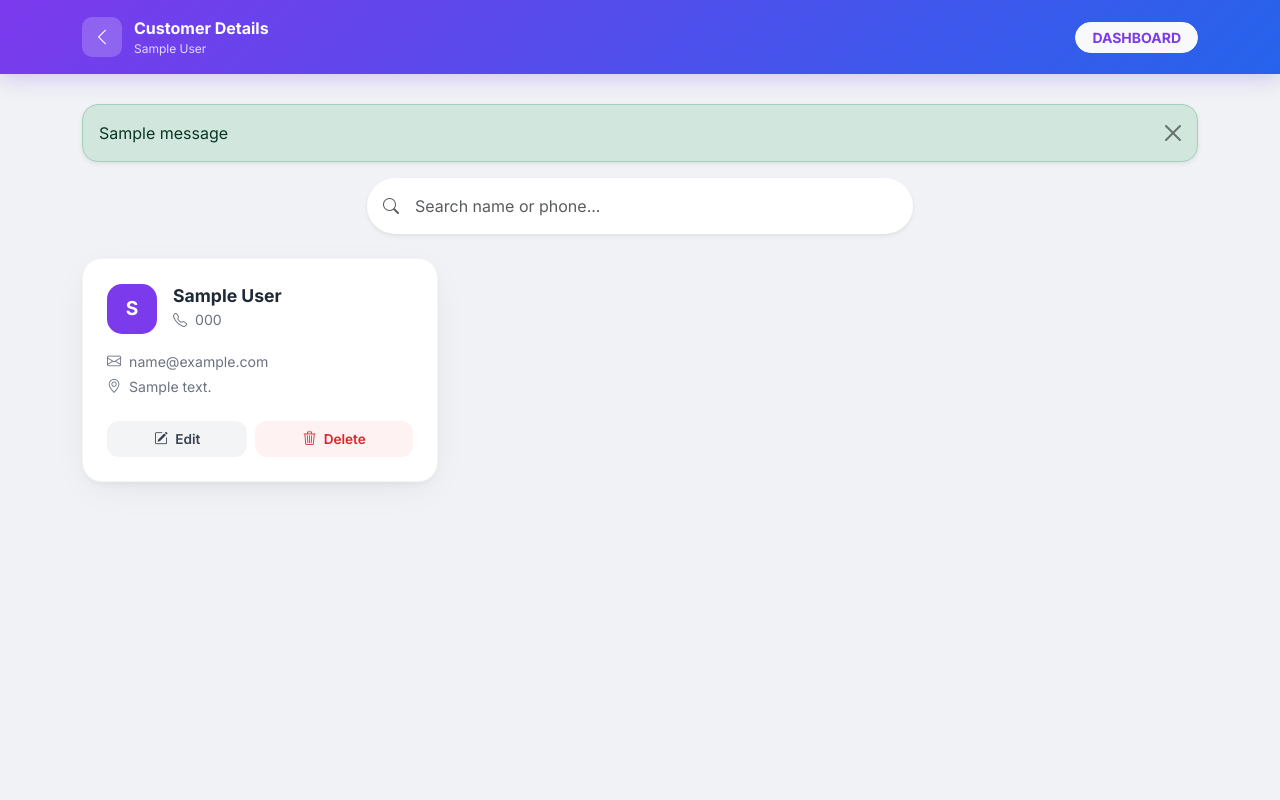
After one commit to Tejas132005/Ledger_Book, a Django app: page /customers/list/ in a window 1280 px wide. The commit adds this page. Run offline with Django 4.2, Linux system fonts and the light colour scheme; a user stored in the database is signed in; tables that the repository leaves empty hold one stand-in row (values such as "Sample post"); one stand-in notice (Sample message) is shown.

Commit message:
Added customer details, edit, delete options, handled souble entry

```diff
--- a/customers/urls.py
+++ b/customers/urls.py
@@ -1,8 +1,14 @@
 from django.urls import path
-from .views import CustomerRegisterView, CustomerLoginView, GeneratePDFView
+from .views import (
+    CustomerRegisterView, CustomerLoginView, GeneratePDFView,
+    CustomerListView, CustomerUpdateView, CustomerDeleteView
+)
 
 urlpatterns = [
+    path('list/', CustomerListView.as_view(), name='customer_list'),
     path('register/', CustomerRegisterView.as_view(), name='customer_register'),
+    path('edit/<int:pk>/', CustomerUpdateView.as_view(), name='customer_edit'),
+    path('delete/<int:pk>/', CustomerDeleteView.as_view(), name='customer_delete'),
     path('login/', CustomerLoginView.as_view(), name='customer_login'),
     path('download-pdf/<int:customer_id>/', GeneratePDFView.as_view(), name='download_pdf'),
 ]
--- a/customers/views.py
+++ b/customers/views.py
@@ -2,8 +2,9 @@ from django.shortcuts import render, redirect, get_object_or_404
 from django.db.models import Q, functions
 from django.views import View
 from django.contrib import messages
-from django.http import HttpResponse
+from django.http import HttpResponse, JsonResponse
 from django.utils import timezone
+from django.urls import reverse_lazy
 from .models import Customer
 from transactions.models import Transaction
 import io
@@ -197,3 +198,59 @@ class GeneratePDFView(View):
         response = HttpResponse(buffer, content_type='application/pdf')
         response['Content-Disposition'] = f'attachment; filename="{customer.name}_ledger.pdf"'
         return response
+
+
+class CustomerListView(View):
+    def get(self, request):
+        if not request.user.is_authenticated:
+            return redirect('login')
+
+        search_query = request.GET.get('search', '').strip()
+        customers = Customer.objects.filter(user=request.user).order_by(functions.Lower('name'))
+
+        if search_query:
+            customers = customers.filter(
+                Q(name__icontains=search_query) | Q(phone_number__icontains=search_query)
+            )
+
+        return render(request, 'customers/customer_list.html', {
+            'customers': customers,
+            'search_query': search_query
+        })
+
+
+class CustomerUpdateView(View):
+    def post(self, request, pk):
+        if not request.user.is_authenticated:
+            return redirect('login')
+
+        customer = get_object_or_404(Customer, pk=pk, user=request.user)
+        customer.name = request.POST.get('name', '').strip()
+        customer.phone_number = request.POST.get('phone', '').strip()
+        customer.email = request.POST.get('email', '').strip()
+        customer.address = request.POST.get('address', '').strip()
+
+        if not customer.name or not customer.phone_number:
+            messages.error(request, "Name and Phone number are required.")
+            return redirect('customer_list')
+
+        # Check if phone number is already used by another customer for this user
+        if Customer.objects.filter(user=request.user, phone_number=customer.phone_number).exclude(pk=pk).exists():
+            messages.error(request, "A customer with this phone number already exists.")
+            return redirect('customer_list')
+
+        customer.save()
+        messages.success(request, f"Customer '{customer.name}' updated successfully!")
+        return redirect('customer_list')
+
+
+class CustomerDeleteView(View):
+    def post(self, request, pk):
+        if not request.user.is_authenticated:
+            return redirect('login')
+
+        customer = get_object_or_404(Customer, pk=pk, user=request.user)
+        customer_name = customer.name
+        customer.delete()
+        messages.warning(request, f"Customer '{customer_name}' and all related transactions have been deleted.")
+        return redirect('customer_list')
--- /dev/null
+++ b/templates/customers/customer_list.html
@@ -0,0 +1,289 @@
+<!DOCTYPE html>
+<html lang="en">
+<head>
+    <meta charset="UTF-8">
+    <meta name="viewport" content="width=device-width, initial-scale=1.0">
+    <title>Customer Details — {{ user.business_name }} | Loan Ledger</title>
+    <link href="https://cdn.jsdelivr.net/npm/bootstrap@5.3.2/dist/css/bootstrap.min.css" rel="stylesheet">
+    <link href="https://cdn.jsdelivr.net/npm/bootstrap-icons@1.11.3/font/bootstrap-icons.css" rel="stylesheet">
+    <link href="https://fonts.googleapis.com/css2?family=Inter:wght@300;400;500;600;700;800&display=swap" rel="stylesheet">
+    <style>
+        :root {
+            --violet: #7c3aed;
+            --violet-dark: #5b21b6;
+            --blue: #2563eb;
+            --blue-dark: #1e3a8a;
+            --bg: #f0f2f5;
+            --card-shadow: 0 4px 6px -1px rgba(0,0,0,0.04), 0 10px 40px -10px rgba(0,0,0,0.08);
+        }
+        body {
+            font-family: 'Inter', sans-serif;
+            background: var(--bg);
+            min-height: 100vh;
+        }
+        .top-nav {
+            background: linear-gradient(135deg, var(--violet) 0%, var(--blue) 100%);
+            padding: 16px 0;
+            box-shadow: 0 4px 20px rgba(124,58,237,0.25);
+            margin-bottom: 30px;
+        }
+        .nav-brand {
+            display: flex;
+            align-items: center;
+            gap: 12px;
+            text-decoration: none;
+            color: white;
+        }
+        .nav-logo {
+            width: 40px;
+            height: 40px;
+            background: rgba(255,255,255,0.2);
+            backdrop-filter: blur(10px);
+            border-radius: 10px;
+            display: flex;
+            align-items: center;
+            justify-content: center;
+            font-size: 18px;
+        }
+        .customer-card {
+            background: white;
+            border-radius: 20px;
+            box-shadow: var(--card-shadow);
+            border: 1px solid rgba(0,0,0,0.04);
+            padding: 24px;
+            margin-bottom: 20px;
+            transition: transform 0.2s;
+        }
+        .customer-card:hover {
+            transform: translateY(-3px);
+        }
+        .cust-avatar {
+            width: 50px;
+            height: 50px;
+            border-radius: 15px;
+            background: var(--violet);
+            color: white;
+            display: flex;
+            align-items: center;
+            justify-content: center;
+            font-weight: 700;
+            font-size: 1.2rem;
+        }
+        .cust-name {
+            font-weight: 700;
+            font-size: 1.1rem;
+            color: #1f2937;
+        }
+        .cust-info {
+            font-size: 0.88rem;
+            color: #6b7280;
+            margin-bottom: 4px;
+            display: flex;
+            align-items: center;
+            gap: 8px;
+        }
+        .action-btn {
+            padding: 8px 16px;
+            border-radius: 12px;
+            font-weight: 600;
+            font-size: 0.85rem;
+            transition: all 0.2s;
+        }
+        .btn-edit {
+            background: #f3f4f6;
+            color: #374151;
+            border: none;
+        }
+        .btn-edit:hover {
+            background: #e5e7eb;
+        }
+        .btn-delete {
+            background: #fef2f2;
+            color: #dc2626;
+            border: none;
+        }
+        .btn-delete:hover {
+            background: #fee2e2;
+        }
+        .modal-content {
+            border-radius: 24px;
+            border: none;
+        }
+        .modal-header {
+            background: linear-gradient(135deg, var(--violet), var(--blue));
+            color: white;
+            border-radius: 24px 24px 0 0;
+            border: none;
+        }
+        .modal-header .btn-close { filter: invert(1); }
+        .form-label { font-weight: 600; font-size: 0.85rem; color: #374151; }
+        .form-control { border-radius: 12px; padding: 10px 15px; border: 1.5px solid #e5e7eb; }
+        .form-control:focus { border-color: var(--violet); box-shadow: 0 0 0 3px rgba(124,58,237,0.1); }
+    </style>
+</head>
+<body>
+
+<nav class="top-nav">
+    <div class="container">
+        <div class="d-flex justify-content-between align-items-center">
+            <a href="{% url 'dashboard' %}" class="nav-brand">
+                <div class="nav-logo"><i class="bi bi-chevron-left"></i></div>
+                <div>
+                    <div style="font-weight: 700;">Customer Details</div>
+                    <div style="font-size: 0.75rem; opacity: 0.8;">{{ user.business_name }}</div>
+                </div>
+            </a>
+            <a href="{% url 'dashboard' %}" class="btn btn-sm btn-light rounded-pill px-3 fw-bold" style="color: var(--violet);">DASHBOARD</a>
+        </div>
+    </div>
+</nav>
+
+<div class="container">
+    {% if messages %}
+        {% for message in messages %}
+            <div class="alert alert-{{ message.tags }} alert-dismissible fade show rounded-4 shadow-sm" role="alert">
+                {{ message }}
+                <button type="button" class="btn-close" data-bs-dismiss="alert"></button>
+            </div>
+        {% endfor %}
+    {% endif %}
+
+    <div class="row mb-4">
+        <div class="col-md-6 mx-auto">
+            <form method="get" class="position-relative" id="searchForm">
+                <i class="bi bi-search position-absolute top-50 start-0 translate-middle-y ms-3 text-muted"></i>
+                <input type="text" name="search" id="searchInput" class="form-control rounded-pill ps-5 py-3 shadow-sm border-0"
+                       placeholder="Search name or phone..." value="{{ search_query|default:'' }}">
+            </form>
+        </div>
+    </div>
+
+    <div class="row">
+        {% for customer in customers %}
+        <div class="col-md-6 col-lg-4">
+            <div class="customer-card">
+                <div class="d-flex align-items-center gap-3 mb-3">
+                    <div class="cust-avatar">{{ customer.name|first|upper }}</div>
+                    <div>
+                        <div class="cust-name">{{ customer.name }}</div>
+                        <div class="cust-info"><i class="bi bi-telephone"></i> {{ customer.phone_number }}</div>
+                    </div>
+                </div>
+
+                <div class="mb-4">
+                    <div class="cust-info">
+                        <i class="bi bi-envelope"></i> {{ customer.email|default:"No email provided" }}
+                    </div>
+                    <div class="cust-info">
+                        <i class="bi bi-geo-alt"></i> {{ customer.address|default:"No address provided" }}
+                    </div>
+                </div>
+
+                <div class="d-flex gap-2">
+                    <button class="action-btn btn-edit flex-grow-1"
+                            data-bs-toggle="modal"
+                            data-bs-target="#editModal{{ customer.id }}">
+                        <i class="bi bi-pencil-square me-1"></i> Edit
+                    </button>
+                    <button class="action-btn btn-delete flex-grow-1"
+                            data-bs-toggle="modal"
+                            data-bs-target="#deleteModal{{ customer.id }}">
+                        <i class="bi bi-trash3 me-1"></i> Delete
+                    </button>
+                </div>
+            </div>
+        </div>
+
+        <!-- Edit Modal -->
+        <div class="modal fade" id="editModal{{ customer.id }}" tabindex="-1">
+            <div class="modal-dialog modal-dialog-centered">
+                <div class="modal-content">
+                    <div class="modal-header">
+                        <h5 class="modal-title fw-bold">Update Customer Details</h5>
+                        <button type="button" class="btn-close" data-bs-dismiss="modal"></button>
+                    </div>
+                    <form action="{% url 'customer_edit' customer.id %}" method="post">
+                        {% csrf_token %}
+                        <div class="modal-body p-4">
+                            <div class="mb-3">
+                                <label class="form-label">Name</label>
+                                <input type="text" name="name" class="form-control" value="{{ customer.name }}" required>
+                            </div>
+                            <div class="mb-3">
+                                <label class="form-label">Phone Number</label>
+                                <input type="tel" name="phone" class="form-control" value="{{ customer.phone_number }}" required>
+                            </div>
+                            <div class="mb-3">
+                                <label class="form-label">Email (Optional)</label>
+                                <input type="email" name="email" class="form-control" value="{{ customer.email|default:'' }}">
+                            </div>
+                            <div class="mb-0">
+                                <label class="form-label">Address (Optional)</label>
+                                <textarea name="address" class="form-control" rows="2">{{ customer.address|default:'' }}</textarea>
+                            </div>
+                        </div>
+                        <div class="modal-footer border-0 p-4 pt-0">
+                            <button type="submit" class="btn w-100 py-3 fw-bold rounded-4" style="background: var(--violet); color: white;">SAVE CHANGES</button>
+                        </div>
+                    </form>
+                </div>
+            </div>
+        </div>
+
+        <!-- Delete Modal -->
+        <div class="modal fade" id="deleteModal{{ customer.id }}" tabindex="-1">
+            <div class="modal-dialog modal-dialog-centered">
+                <div class="modal-content">
+                    <div class="p-4 text-center">
+                        <div class="mb-3 text-danger" style="font-size: 3rem;">
+                            <i class="bi bi-exclamation-triangle-fill"></i>
+                        </div>
+                        <h4 class="fw-bold mb-2">Delete Customer?</h4>
+                        <p class="text-muted mb-4">Are you sure you want to delete <b>{{ customer.name }}</b>? This will also delete all related transactions (Due/Paid). This action cannot be undone.</p>
+
+                        <div class="d-flex gap-3">
+                            <button class="btn btn-light w-100 py-3 fw-bold rounded-4" data-bs-dismiss="modal">CANCEL</button>
+                            <form action="{% url 'customer_delete' customer.id %}" method="post" class="w-100">
+                                {% csrf_token %}
+                                <button type="submit" class="btn btn-danger w-100 py-3 fw-bold rounded-4">DELETE NOW</button>
+                            </form>
+                        </div>
+                    </div>
+                </div>
+            </div>
+        </div>
+        {% empty %}
+        <div class="col-12 text-center py-5">
+            <div class="mb-3 text-muted" style="font-size: 4rem;"><i class="bi bi-people"></i></div>
+            <h4 class="fw-bold">No Customers Found</h4>
+            <p class="text-muted">Register customers from the dashboard to see them here.</p>
+            <a href="{% url 'dashboard' %}" class="btn px-4 py-2 mt-3 fw-bold rounded-pill" style="background: var(--violet); color: white;">GO TO DASHBOARD</a>
+        </div>
+        {% endfor %}
+    </div>
+</div>
+
+<script src="https://cdn.jsdelivr.net/npm/bootstrap@5.3.2/dist/js/bootstrap.bundle.min.js"></script>
+<script>
+    // Auto-search logic with debounce
+    let debounceTimer;
+    const searchInput = document.getElementById('searchInput');
+    const searchForm = document.getElementById('searchForm');
+
+    searchInput.addEventListener('input', () => {
+        clearTimeout(debounceTimer);
+        debounceTimer = setTimeout(() => {
+            searchForm.submit();
+        }, 500); // Wait for 500ms after user stops typing
+    });
+
+    // Put cursor at end of input after reload
+    if (searchInput.value) {
+        searchInput.focus();
+        const val = searchInput.value;
+        searchInput.value = '';
+        searchInput.value = val;
+    }
+</script>
+</body>
+</html>
--- a/transactions/models.py
+++ b/transactions/models.py
@@ -19,6 +19,7 @@ class Transaction(models.Model):
     date = models.DateField(default=timezone.now)
     reason = models.TextField(null=True, blank=True)
     running_balance = models.FloatField(default=0)
+    created_at = models.DateTimeField(auto_now_add=True)
 
     class Meta:
         ordering = ['date', 'id']
```
Also changed, not shown: templates/customers/dashboard.html (+7 -2 lines), templates/customers/transactions.html (+8 -0 lines), transactions/views.py (+13 -0 lines).
